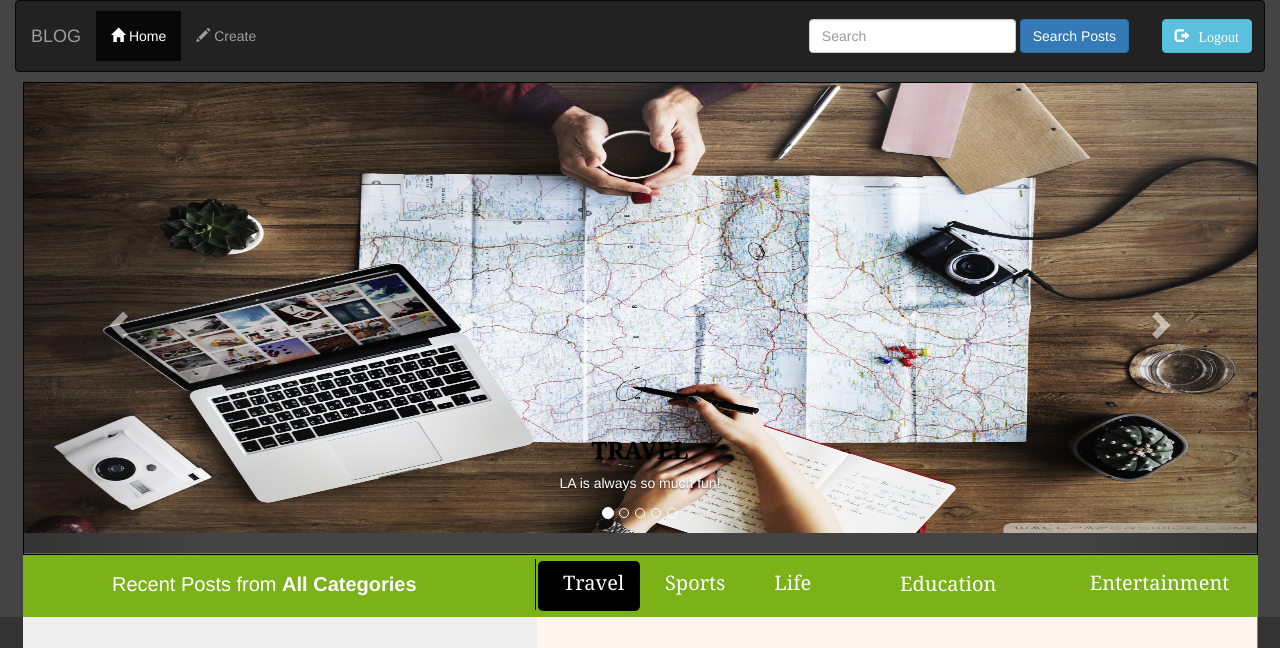
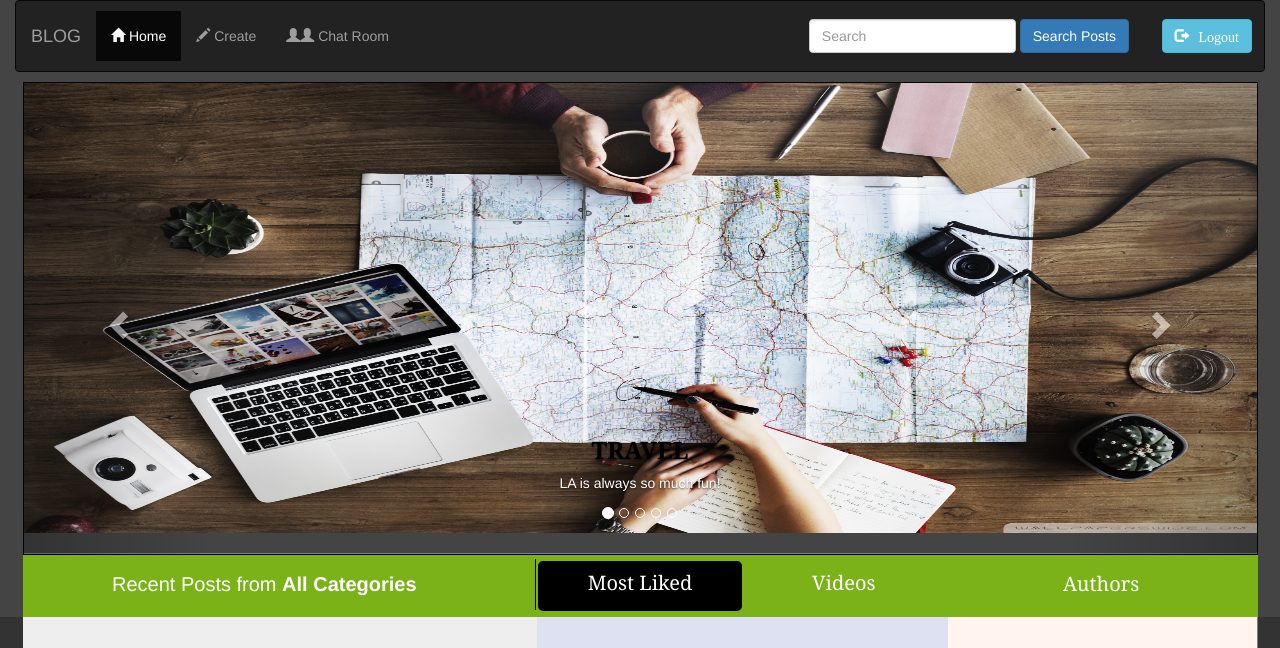
Before and after one commit to priyankkodesia/Blogger-v1.0, a Django app: page /posts/ in a window 1280 px wide. Shown: the top 648 px of the page. Run offline with Django 3.2, Linux system fonts and the light colour scheme; a user stored in the database is signed in; data comes from the database, SQL or seed files in the repository; both versions use the stored data as it was after the commit; some libraries are stand-ins or nearby versions.

Commit message:
Video functionality added with next...working on prev

```diff
--- a/Posts/models.py
+++ b/Posts/models.py
@@ -12,12 +12,11 @@ def upload_location(object,filename):
     return "%s/%s" %(object.Author.pk,filename)
 
 class PostModel(models.Model):
-    category_choices =[('Travel','Travel'),('Fashion','Fashion'),('Life','Life'),('Education','Education'),('Entertainment','Entertainment')]
     Author          =models.ForeignKey(User,default=1)
     title           =models.CharField(max_length=120,default='')
     slug            =models.SlugField(unique=True,null=True,blank=True)
-    content = models.TextField(max_length=256, default='')
-    category        =models.CharField(max_length=10,choices=category_choices,null=True)
+    content         =models.TextField(max_length=256, default='')
+    category        =models.CharField(max_length=10,null=True)
     image           =models.ImageField(upload_to=upload_location,null=True,blank=True)
     timestamp       =models.DateTimeField(auto_now_add=True)
 
--- a/static/css/login.css
+++ b/static/css/login.css
@@ -1,4 +1,6 @@
-	@use cssnext;
+{% load static %}
+
+@use cssnext;
 /* config.css */
 :root {
   --baseColor: #606468;
@@ -68,7 +70,7 @@ html {
 }
 body {
   background-color: var(--bodyBackgroundColor);
-  background-image: url("https://seon.io/blog/wp-content/uploads/2016/12/blog.jpg") !important;
+  background-image: url("{% static 'img/login-page.jpg' %}") !important;
   background-repeat:no-repeat;
   background-size:100%;
   color: var(--bodyColor);
--- a/templates/index.html
+++ b/templates/index.html
@@ -63,7 +63,7 @@
 		}
 
 		.link:hover {
-			background-color: #111;
+			background-color:#5765af;
 			border-radius: 5px
 		}
 
@@ -106,6 +106,7 @@
 			<ul class="nav navbar-nav">
 				<li class="active"><a href="#"><span class="glyphicon glyphicon-home"></span>&nbsp;Home</a></li>
 				<li><a href=""><span class="glyphicon glyphicon-pencil"></span>&nbsp;Create</a></li>
+				<li><a href=""><span class="glyphicon glyphicon-user"></span><span class="glyphicon glyphicon-user"></span>&nbsp;Chat Room</a></li>
 
 			</ul>
 			<form class="navbar-form" method='POST' action=''> {% csrf_token %}
@@ -193,65 +194,67 @@
 			<div class="col-sm-5">
 				<p style="margin:-2px -13px -2px -50px;padding:11px 11px;font-size:20px;border-right:1px solid black; color:white">Recent Posts from <b>All Categories</b></p>
 			</div>
-			<div class="col-sm-1 link acti">
+			<div class="col-sm-2 link acti">
 				<a href="">
-					<p class="category-links small">Travel</p>
-					<a>
-			</div>
-			<div class="col-sm-1 link">
-				<a href="">
-					<p class="category-links small">Sports</p>
-					<a>
-			</div>
-			<div class="col-sm-1 link">
-				<a href="">
-					<p class="category-links small">Life</p>
-					<a>
+					<p class="category-links small">Most Liked</p></a>
+
 			</div>
 			<div class="col-sm-2 link">
+				<a href=""><p class="category-links small">Videos</p></a>
+
+
+			</div>
+			<div class="col-sm-3 link">
 				<a href="">
 					<p class="category-links large" style="font-family:Cambria, Cochin, Georgia, Times, Times New Roman, serif;
 									font-size:20px;
 									margin:9px -15px -5px 0px;margin-left:-10px;
-									color:white;text-decoration:none;">Education</p>
-					<a>
-			</div>
-			<div class="col-sm-2 link">
-				<a href="">
-					<p class="category-links large" style="font-family:Cambria, Cochin, Georgia, Times, Times New Roman, serif;
-									font-size:20px;
-									margin:8px -20px -5px 0px;
-									color:white;text-decoration:none;">Entertainment</p>
-					<a>
+									color:white;text-decoration:none;">Authors</p></a>
+
 			</div>
 		</div>
 	</div>
 	<div class="container-fluid" style="background-color:#333">
 		<div class="row" id='list'>
 			<div class="col-sm-5" style="background-color:#eee">
-				<div class="item" style="border-bottom:1.5px solid black !important;padding-bottom:0px">
+				<div class="item" style="border-bottom:.5px solid black !important;padding-bottom:0px">
 					<img src="http://tremendouswallpapers.com/wp-content/uploads/2014/12/436949.jpg" style="height:160px;width:160px;float:left;margin:5px 15px -15px 20px;border:0.5 solid grey">
 					<h2 style="margin:30px 5px 13px 15px;font-weight:900;">The Adventures of California</h2>
-					<h4><span style="background-color:greenyellow;padding:0.3px">Jul 16</span>&nbsp; POSTED BY <b>PRIYANK</b> IN <b>TRAVEL</b>						</h4>
+					<h4><span style="background-color:greenyellow;padding:0.3px">Jul 16</span>&nbsp; POSTED BY <b>PRIYANK</b></h4>
 					<p>Lorem ipsum dolor sit amet, consectetur adipiscing elit, sed do eiusmod tempor....</p>
 					<hr>
 				</div>
-				<vr>
-					<div class="item" style="border-bottom:1.5px solid black ;padding-top:-20px !important">
+
+					<div class="item" style="border-bottom:.5px solid black ;padding-top:-20px !important">
 						<img src="http://images.huffingtonpost.com/2015-03-20-1426853494-9761329-iStock_000026246607_Large.jpg" style="height:160px;width:160px;float:left;margin:7px 15px 15px 20px;border:0.5px solid grey"></img>
 						<h2 style="margin:35px 5px 13px 15px;font-weight:900">Live it Large</h2>
-						<h4><span style="background-color:greenyellow;;padding:0.3px">Aug 16</span>&nbsp; POSTED BY <b>MAYANK</b> IN <b>TRAVEL</b>							</h4>
+						<h4><span style="background-color:greenyellow;;padding:0.3px">Aug 16</span>&nbsp; POSTED BY <b>MAYANK</b></h4>
 						<p>Lorem ipsum dolor sit amet, consectetur adipiscing elit, sed do eiusmod tempor....</p>
 						<hr>
 					</div>
-					<div class="item" style="border-bottom:1.5px solid black">
+					<div class="item" style="border-bottom:.5px solid black">
 						<img src="http://images.huffingtonpost.com/2015-03-20-1426853494-9761329-iStock_000026246607_Large.jpg" style="height:160px;width:160px;float:left;margin:7px 15px 15px 20px;border:0.5px solid grey"></img>
 						<h2 style="margin:35px 5px 13px 15px;font-weight:900;;padding:0.3px">Hola! New York</h2>
-						<h4><span style="background-color:greenyellow">Aug 16</span>&nbsp; POSTED BY <b>MAYANK</b> IN <b>TRAVEL</b> </h4>
+						<h4><span style="background-color:greenyellow">Aug 16</span>&nbsp; POSTED BY <b>MAYANK</b></h4>
 						<p>Lorem ipsum dolor sit amet, consectetur adipiscing elit, sed do eiusmod tempor....</p>
 						<hr>
 					</div>
 			</div>
+			<div class="col-sm-4" style="background-color:#dee1f2">
+				<div class="vid-1">
+					<h2 id="heading-vid-1" style="margin:35px 5px 13px 15px;font-weight:900;text-align:center">Around the World!!</h2>
+					<iframe id="vid-1" width="400" height="200" src="https://www.youtube.com/embed/RcmrbNRK-jY" frameborder="0" allowfullscreen></iframe>
+				</div>
+				<div class="vid-2">
+					<h2 id="heading-vid-2" style="margin:35px 5px 13px 15px;font-weight:900;text-align:center">Insanely Cheap Destinations!!</h2>
+					<iframe  id="vid-2" width="400" height="200" src="https://www.youtube.com/embed/sRyslbdtT90" frameborder="0" allowfullscreen></iframe>
+					<button type="button" id="videos-prev" class=btn style="background-color:#14247a;margin-left:140px;margin-bottom:10px;margin-top:10px;color:white;">Prev</button>
+					<button type="button" id="videos-next" class=btn  style="background-color:#14247a;margin-left:20px;margin-bottom:10px;margin-top:10px;color:white;">Next</button>
+				</div>
+
+			</div>
+
+
 
 		</div>
 
@@ -269,6 +272,71 @@
 				console.log("inside script")
 				//
 			})
+			var count=0
+			$('#videos-prev').hide()
+			$('#videos-next').on('click',function(){
+			$('#videos-prev').show()
+				count+=1;
+				$('#videos-prev').on('click',function(){
+					count=count-1;
+				})
+				switch(count){
+					case 1:
+						$('#heading-vid-1').text("Pro Packing Tips.!!")
+						$('#vid-1').attr("src","https://www.youtube.com/embed/KT7KJPagp-I")
+
+						$('#heading-vid-2').text("Top 10 Packing Essentials.!!")
+						$('#vid-2').attr("src","https://www.youtube.com/embed/vCQE-D6AqNY")
+						break;
+					case 2:
+						$('#heading-vid-1').text("3 Years Travel in 3 minutes.!!")
+						$('#vid-1').attr("src", "https://www.youtube.com/embed/wJF5NXygL4k")
+
+						$('#heading-vid-2').text("Tips for Solo Travel.!!")
+						$('#vid-2').attr("src", "https://www.youtube.com/embed/cK3wK1bS7Do")
+						break;
+					case 3:
+						$('#heading-vid-1').text("The Hong Kong Experience.!!")
+						$('#vid-1').attr("src", "https://www.youtube.com/embed/w1uoP9ZBDO8")
+
+						$('#heading-vid-2').text("Tropical Paradise.!!")
+						$('#vid-2').attr("src", "https://www.youtube.com/embed/JFh38v0HJyQ")
+						break;
+					case 4:
+						$('#heading-vid-1').text("How to Travel with No Money..!!")
+						$('#vid-1').attr("src", "https://www.youtube.com/embed/R7vmHGAshi8")
+
+						$('#heading-vid-2').text("Travel Inspiration.!!")
+						$('#vid-2').attr("src", "https://www.youtube.com/embed/8Ulrn4D3M_Y")
+						break;
+					case 5:
+						$('#heading-vid-1').text("Countries to visit in 2017..!!")
+						$('#vid-1').attr("src", "https://www.youtube.com/embed/Bwoz31mUzoc")
+
+						$('#heading-vid-2').text("25 Must Visit Places.!!")
+						$('#vid-2').attr("src", "https://www.youtube.com/embed/k4tkrJ563b0")
+						break;
+					case 6:
+						$('#heading-vid-1').text("10 Best Cities..!!")
+						$('#vid-1').attr("src", "https://www.youtube.com/embed/IQVdvGRkfKs")
+
+						$('#heading-vid-2').text("10 Most Expensive Places.!!")
+						$('#vid-2').attr("src", "https://www.youtube.com/embed/OEgkqVbnv3E")
+						break;
+					case 7:
+						$('#heading-vid-1').text("10 Best Airports..!!")
+						$('#vid-1').attr("src", "https://www.youtube.com/embed/HUIBUYdEPPg")
+
+						$('#heading-vid-2').text("Places to Visit in Canada.!!")
+						$('#vid-2').attr("src", "https://www.youtube.com/embed/5jxexBzT20Y")
+						break;
+					case 8:
+						$('#videos-next').hide();
+
+
+				}
+
+			})
 		})
 
 	</script>
```
Also changed, not shown: db.sqlite3, static/img/login-page.jpg (added).
